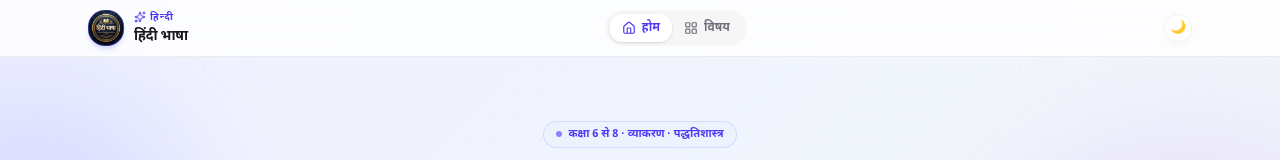
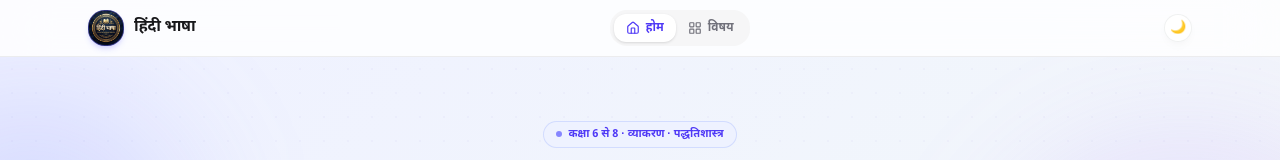
Before and after one commit to GyanAcademy01/Hindi-language, a Next.js app: page / in a window 1280 px wide. Shown: the top 160 px of the page. Built offline with nearby package versions, Linux system fonts and the light colour scheme.

Commit message:
fix: remove extra Sparkles icon and हिन्दी badge from Topbar logo brand section

```diff
--- a/src/components/layout/Topbar.tsx
+++ b/src/components/layout/Topbar.tsx
@@ -3,7 +3,7 @@
 import Link from "next/link";
 import Image from "next/image";
 import { usePathname } from "next/navigation";
-import { Home, LayoutGrid, Sparkles } from "lucide-react";
+import { Home, LayoutGrid } from "lucide-react";
 import { ThemeToggle } from "@/components/common/ThemeToggle";
 
 const navigationItems = [
@@ -25,14 +25,7 @@ export function Topbar() {
           <div className="relative flex h-9 w-9 items-center justify-center overflow-hidden rounded-xl bg-slate-900 border border-indigo-500/40 shadow-md shadow-indigo-500/20 transition-transform duration-200 group-hover:scale-105">
             <Image src="/logos/web_logo.png" alt="Hindi Language Logo" fill className="object-cover" priority />
           </div>
-          <span className="hidden sm:block">
-            <span className="flex items-center gap-1 text-[10px] font-black uppercase tracking-[0.12em] text-indigo-600 dark:text-indigo-300">
-              <Sparkles className="h-3 w-3" />
-              हिन्दी
-            </span>
-            <span className="mt-0.5 block text-sm font-black tracking-tight text-zinc-900 dark:text-white">हिंदी भाषा</span>
-          </span>
-          <span className="text-sm font-black text-zinc-900 sm:hidden dark:text-white">हिंदी भाषा</span>
+          <span className="text-base font-black tracking-tight text-zinc-900 dark:text-white">हिंदी भाषा</span>
         </Link>
 
         <nav aria-label="मुख्य नेविगेशन" className="flex items-center rounded-xl bg-zinc-100/80 p-1 dark:bg-zinc-900">
```
